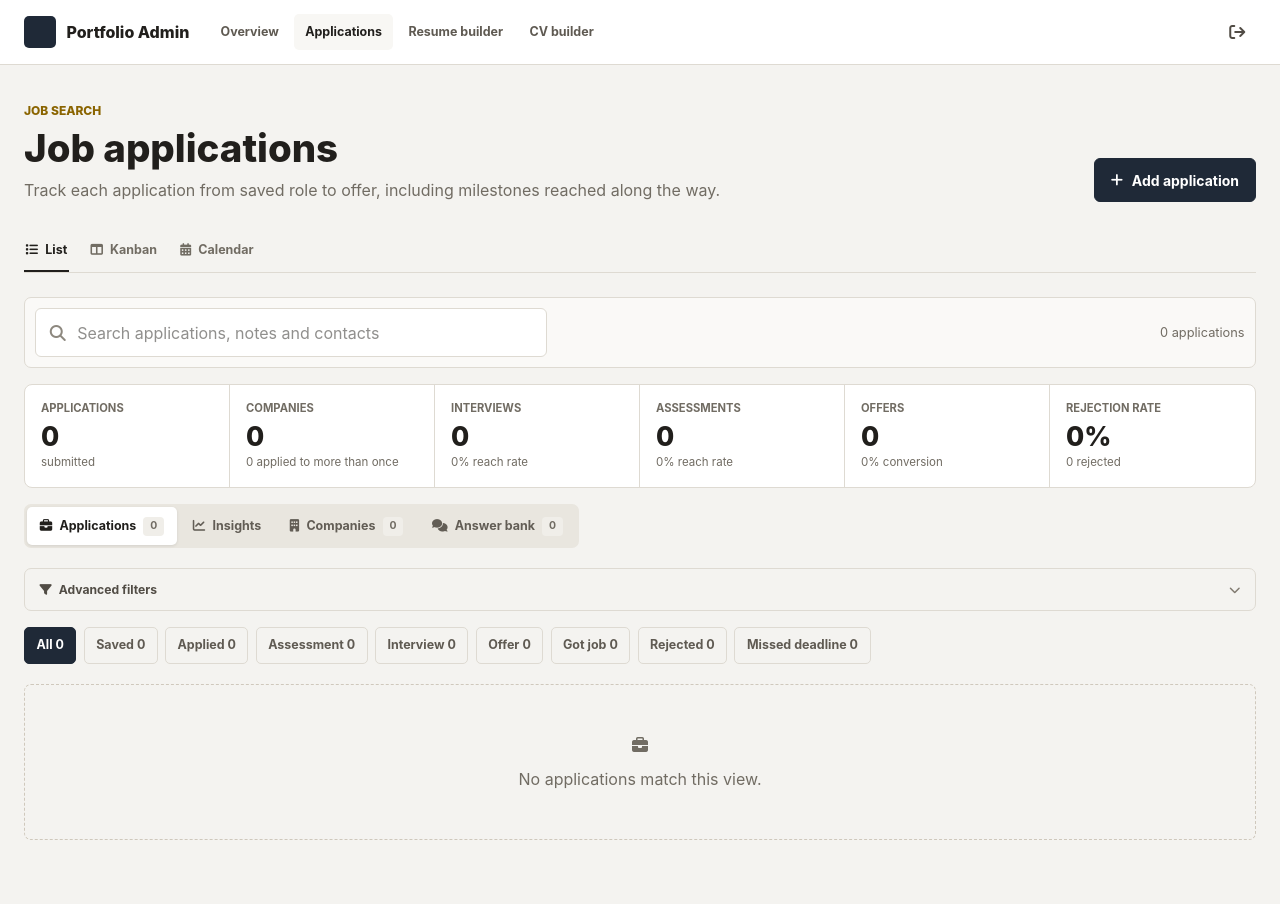
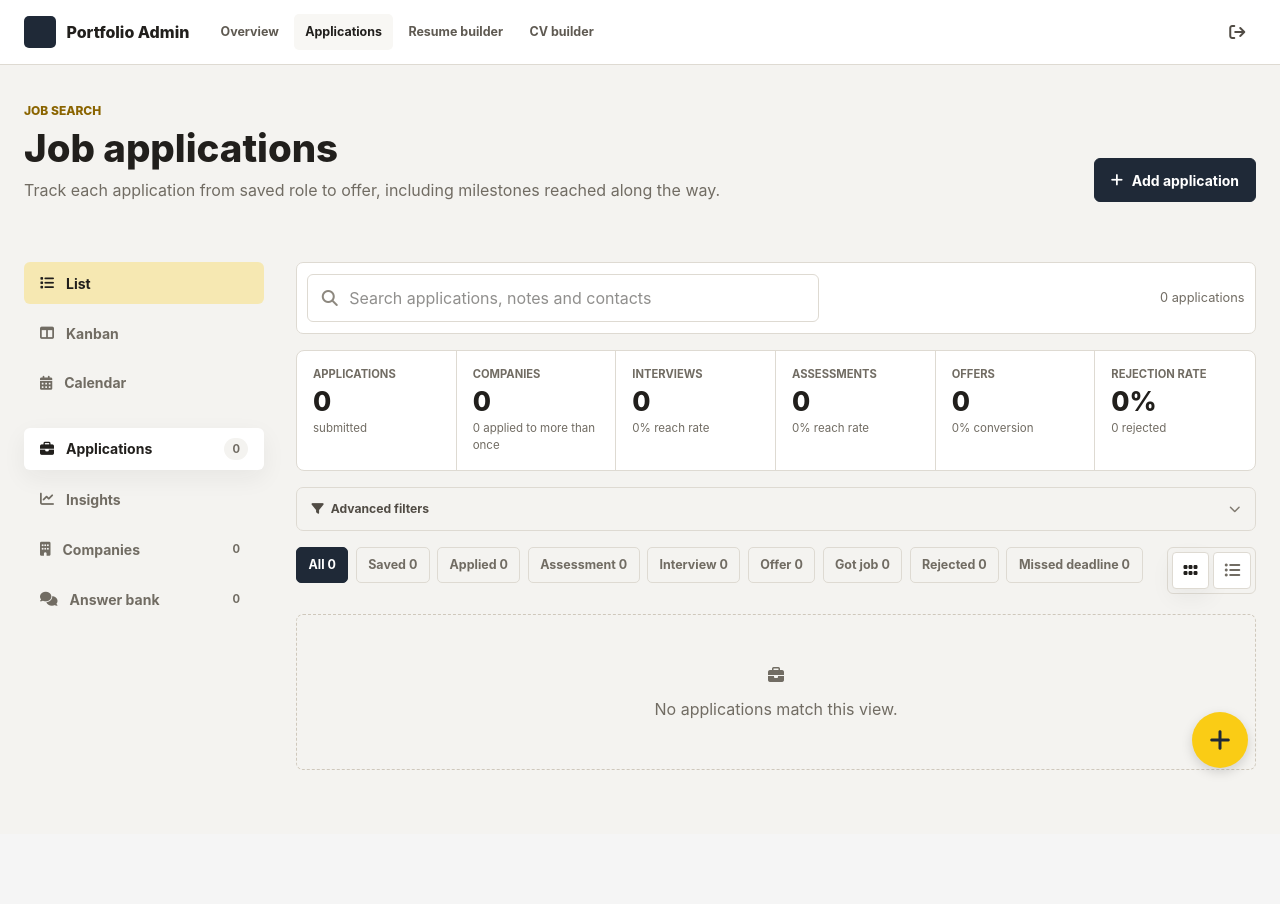
Before and after one commit to CiaranC968/pythonanywhere_flask, a Flask app: page /admin/job-tracker in a window 1280 px wide. After the commit the page ends 776 px from the top, so only its background shows below. Run offline with Flask 3, Linux system fonts and the light colour scheme; the visitor is signed in with stand-in values (Sample User, id 1); data that the repository does not hold is empty; style sheets or scripts are compiled from the project's sources; some libraries are stand-ins or nearby versions.

Commit message:
fixed up code

```diff
--- a/static/css/admin.css
+++ b/static/css/admin.css
@@ -169,12 +185,36 @@ textarea.admin-input {
     --tracker-surface: var(--admin-surface);
 }
 
+@media (min-width: 1024px) {
+    .tracker-shell {
+        display: grid;
+        grid-template-columns: 240px 1fr;
+        gap: 2rem;
+        align-items: start;
+    }
+}
+
+.tracker-sidebar {
+    display: flex;
+    flex-direction: column;
+    gap: 1.5rem;
+    position: sticky;
+    top: 5rem;
+}
+
+.tracker-main {
+    display: flex;
+    flex-direction: column;
+    min-width: 0;
+}
+
 .tracker-header {
     align-items: end;
     display: flex;
     gap: 1.5rem;
     justify-content: space-between;
     margin-bottom: 1.75rem;
+    grid-column: 1 / -1;
 }
 
 .tracker-eyebrow {
@@ -220,6 +260,30 @@ textarea.admin-input {
     background: #111827;
 }
 
+.tracker-fab {
+    position: fixed;
+    bottom: 2rem;
+    right: 2rem;
+    width: 3.5rem;
+    height: 3.5rem;
+    border-radius: 50%;
+    background: var(--admin-accent);
+    color: #1f2937;
+    display: flex;
+    align-items: center;
+    justify-content: center;
+    font-size: 1.5rem;
+    box-shadow: 0 4px 12px rgb(0 0 0 / 15%);
+    border: none;
+    cursor: pointer;
+    z-index: 50;
+    transition: transform 0.2s;
+}
+
+.tracker-fab:hover {
+    transform: scale(1.05);
+}
+
 .tracker-secondary {
     border: 1px solid var(--tracker-border);
 }
@@ -251,70 +315,90 @@ textarea.admin-input {
 }
 
 .tracker-view-tabs {
-    border-bottom: 1px solid var(--tracker-border);
-    display: flex;
-    gap: 1.25rem;
+    display: flex;
+    gap: 0.5rem;
+    flex-wrap: wrap;
     margin-bottom: 1.5rem;
 }
 
+@media (min-width: 1024px) {
+    .tracker-view-tabs {
+        flex-direction: column;
+        border-bottom: none;
+        margin-bottom: 0;
+    }
+}
+
 .tracker-view-tabs a {
     align-items: center;
-    border-bottom: 2px solid transparent;
-    color: var(--tracker-muted);
-    display: inline-flex;
-    font-size: .78rem;
+    border-radius: 6px;
+    color: var(--tracker-muted);
+    display: flex;
+    font-size: .875rem;
     font-weight: 750;
-    gap: .45rem;
-    padding: .65rem .1rem;
-}
-
-.tracker-view-tabs a:hover,
+    gap: .75rem;
+    padding: .65rem 1rem;
+    text-decoration: none;
+}
+
+.tracker-view-tabs a:hover {
+    background: var(--admin-surface-soft);
+    color: var(--tracker-ink);
+}
+
 .tracker-view-tabs a[aria-current="page"] {
-    border-color: var(--admin-accent-strong);
+    background: var(--admin-focus);
     color: var(--tracker-ink);
 }
 
 .tracker-section-tabs {
-    background: #e9e6df;
-    border-radius: 7px;
-    display: inline-grid;
-    gap: 3px;
-    grid-template-columns: repeat(4, minmax(0, auto));
+    display: flex;
+    gap: 0.5rem;
+    flex-wrap: wrap;
     margin-bottom: 1.25rem;
-    padding: 3px;
+}
+
+@media (min-width: 1024px) {
+    .tracker-section-tabs {
+        flex-direction: column;
+    }
 }
 
 .tracker-section-tab {
     align-items: center;
-    border-radius: 5px;
-    color: #625d55;
-    display: inline-flex;
-    font-size: .78rem;
+    border-radius: 6px;
+    color: var(--tracker-muted);
+    display: flex;
+    font-size: .875rem;
     font-weight: 750;
-    gap: .45rem;
-    justify-content: center;
-    min-height: 2.35rem;
-    padding: .5rem .8rem;
+    gap: .75rem;
+    padding: .65rem 1rem;
+    justify-content: flex-start;
+    border: none;
+    background: transparent;
+    cursor: pointer;
+    text-align: left;
+    width: 100%;
 }
 
 .tracker-section-tab:hover {
+    background: var(--admin-surface-soft);
     color: var(--tracker-ink);
 }
 
 .tracker-section-tab.active {
-    background: #fff;
-    box-shadow: 0 1px 3px rgb(33 31 28 / 10%);
+    background: var(--admin-surface);
+    box-shadow: var(--admin-shadow);
     color: var(--tracker-ink);
 }
 
 .tracker-section-tab > span {
-    background: #f0eee9;
-    border-radius: 4px;
-    color: var(--tracker-muted);
-    font-size: .65rem;
-    min-width: 1.3rem;
-    padding: .12rem .3rem;
-    text-align: center;
+    background: var(--admin-bg);
+    border-radius: 9999px;
+    color: var(--tracker-muted);
+    font-size: .7rem;
+    padding: .15rem .5rem;
+    margin-left: auto;
 }
 
 .tracker-section-panel[hidden] {
@@ -703,10 +787,13 @@ textarea.admin-input {
 }
 
 .tracker-global-search {
-    background: #faf9f7;
+    background: var(--tracker-surface);
     border: 1px solid var(--tracker-border);
     border-radius: 7px;
     padding: .65rem;
+    position: sticky;
+    top: 5rem;
+    z-index: 10;
 }
 
 .tracker-application-panel {
@@ -714,9 +801,13 @@ textarea.admin-input {
 }
 
 .tracker-filter-panel {
+    background: var(--admin-bg);
     border: 1px solid var(--tracker-border);
     border-radius: 7px;
     margin-bottom: 1rem;
+    position: sticky;
+    top: 9rem;
+    z-index: 9;
 }
 
 .tracker-filter-panel > summary {
@@ -801,21 +892,20 @@ textarea.admin-input {
     display: flex;
     flex-wrap: wrap;
     gap: .45rem;
-    margin-bottom: 1.25rem;
 }
 
 .status-tab {
     background: transparent;
     border: 1px solid var(--tracker-border);
     border-radius: 5px;
-    color: #5f5a52;
+    color: var(--tracker-muted);
     font-size: .78rem;
     font-weight: 750;
     padding: .5rem .72rem;
 }
 
 .status-tab:hover {
-    border-color: #9c9589;
+    border-color: var(--admin-border-strong);
     color: var(--tracker-ink);
 }
 
@@ -825,6 +915,38 @@ textarea.admin-input {
     color: #fff;
 }
 
+.applications-list-header {
+    display: flex;
+    justify-content: space-between;
+    align-items: flex-start;
+    gap: 1rem;
+    margin-bottom: 1.25rem;
+}
+
+.view-toggle {
+    display: flex;
+    gap: 0.25rem;
+    background: var(--admin-bg);
+    padding: 0.25rem;
+    border-radius: 6px;
+    border: 1px solid var(--tracker-border);
+}
+
+.view-toggle button {
+    border-radius: 4px;
+    color: var(--tracker-muted);
+}
+
+.view-toggle button:hover {
+    color: var(--tracker-ink);
+}
+
+.view-toggle button[aria-pressed="true"] {
+    background: var(--admin-surface);
+    color: var(--tracker-ink);
+    box-shadow: var(--admin-shadow);
+}
+
 .applications-list {
     display: grid;
     gap: .75rem;
--- a/templates/admin/job_calendar.html
+++ b/templates/admin/job_calendar.html
@@ -15,6 +15,7 @@
         </a>
     </header>
 
+    <aside class="tracker-sidebar">
         <nav class="tracker-view-tabs" aria-label="Application views">
             <a href="{{ url_for('admin.job_tracker') }}">
                 <i class="fas fa-list" aria-hidden="true"></i> List
@@ -26,7 +27,9 @@
                 <i class="fas fa-calendar-days" aria-hidden="true"></i> Calendar
             </a>
         </nav>
+    </aside>
 
+    <div class="tracker-main">
     <section class="job-calendar" aria-labelledby="calendar-month">
         <header class="calendar-header">
             <a
@@ -80,5 +83,6 @@
             {% endfor %}
         </div>
     </section>
+    </div> <!-- close tracker-main -->
 </div>
 {% endblock %}
--- a/templates/admin/job_kanban.html
+++ b/templates/admin/job_kanban.html
@@ -13,6 +13,7 @@
         </a>
     </header>
 
+    <aside class="tracker-sidebar">
         <nav class="tracker-view-tabs" aria-label="Application views">
             <a href="{{ url_for('admin.job_tracker') }}">
                 <i class="fas fa-list" aria-hidden="true"></i> List
@@ -24,7 +25,9 @@
                 <i class="fas fa-calendar-days" aria-hidden="true"></i> Calendar
             </a>
         </nav>
+    </aside>
 
+    <div class="tracker-main">
         <p id="kanban-announcer" class="kanban-feedback" aria-live="polite" hidden></p>
 
         <div class="kanban-toolbar">
@@ -101,6 +104,7 @@
     </div>
     {% include "admin/partials/job_application_context_menu.html" %}
     {% include "admin/partials/job_application_update_dialog.html" %}
+    </div> <!-- close tracker-main -->
 </div>
 {% endblock %}
 
--- a/templates/admin/job_tracker.html
+++ b/templates/admin/job_tracker.html
@@ -194,12 +194,30 @@
         </button>
     </header>
 
+    <aside class="tracker-sidebar">
         <nav class="tracker-view-tabs" aria-label="Application views">
             <a href="{{ url_for('admin.job_tracker') }}" aria-current="page"><i class="fas fa-list" aria-hidden="true"></i> List</a>
             <a href="{{ url_for('admin.job_kanban') }}"><i class="fas fa-table-columns" aria-hidden="true"></i> Kanban</a>
             <a href="{{ url_for('admin.job_calendar') }}"><i class="fas fa-calendar-days" aria-hidden="true"></i> Calendar</a>
         </nav>
 
+        <nav class="tracker-section-tabs" aria-label="Job tracker sections" role="tablist">
+            <button type="button" id="tracker-tab-applications" class="tracker-section-tab active" role="tab" aria-selected="true" aria-controls="tracker-panel-applications" data-tracker-section="applications">
+                <i class="fas fa-briefcase" aria-hidden="true"></i> Applications <span>{{ applications|length }}</span>
+            </button>
+            <button type="button" id="tracker-tab-insights" class="tracker-section-tab" role="tab" aria-selected="false" aria-controls="tracker-panel-insights" data-tracker-section="insights" tabindex="-1">
+                <i class="fas fa-chart-line" aria-hidden="true"></i> Insights
+            </button>
+            <button type="button" id="tracker-tab-companies" class="tracker-section-tab" role="tab" aria-selected="false" aria-controls="tracker-panel-companies" data-tracker-section="companies" tabindex="-1">
+                <i class="fas fa-building" aria-hidden="true"></i> Companies <span>{{ tracker_metrics.companies }}</span>
+            </button>
+            <button type="button" id="tracker-tab-answer-bank" class="tracker-section-tab" role="tab" aria-selected="false" aria-controls="tracker-panel-answer-bank" data-tracker-section="answer-bank" tabindex="-1">
+                <i class="fas fa-comments" aria-hidden="true"></i> Answer bank <span>{{ answer_bank|length }}</span>
+            </button>
+        </nav>
+    </aside>
+
+    <div class="tracker-main">
         <div class="tracker-toolbar tracker-global-search">
             <label class="tracker-search">
                 <span class="sr-only">Search applications, companies, contacts, notes and preparation</span>
@@ -563,12 +524,19 @@
         </div>
     </details>
 
+    <div class="applications-list-header">
         <nav class="status-tabs" aria-label="Filter applications by status" role="tablist">
             <button type="button" class="status-tab active" data-filter="all" role="tab" aria-selected="true">All <span>{{ applications|length }}</span></button>
             {% for value, label in job_stages %}
             <button type="button" class="status-tab" data-filter="{{ value }}" role="tab" aria-selected="false">{{ label }} <span>{{ stage_counts.get(value, 0) }}</span></button>
             {% endfor %}
         </nav>
+
+        <div class="view-toggle" aria-label="Layout view toggle">
+            <button type="button" class="icon-button" aria-pressed="true" aria-label="Card view" data-view-toggle="card"><i class="fas fa-grip" aria-hidden="true"></i></button>
+            <button type="button" class="icon-button" aria-pressed="false" aria-label="Table view" data-view-toggle="table"><i class="fas fa-list-ul" aria-hidden="true"></i></button>
+        </div>
+    </div>
 
     <div id="applications-list" class="applications-list">
         {% for app in applications %}
@@ -586,6 +554,11 @@
         <p>No applications match this view.</p>
     </div>
     </div>
+
+    <button type="button" class="tracker-fab" aria-label="Add application" data-dialog-open="add-job-dialog">
+        <i class="fas fa-plus" aria-hidden="true"></i>
+    </button>
+    </div> <!-- close tracker-main -->
 </div>
 
 {% include "admin/partials/job_application_context_menu.html" %}
```
Also changed, not shown: other parts of static/css/admin.css (+76 -2 lines), other parts of templates/admin/job_tracker.html (+1 -57 lines), blueprints/admin.py (+8 -0 lines), static/js/table_toggle.js (added, +34 -0 lines), templates/admin/partials/job_application_card.html (+28 -1 lines). Lines whose indentation alone changed are shown as unchanged.
